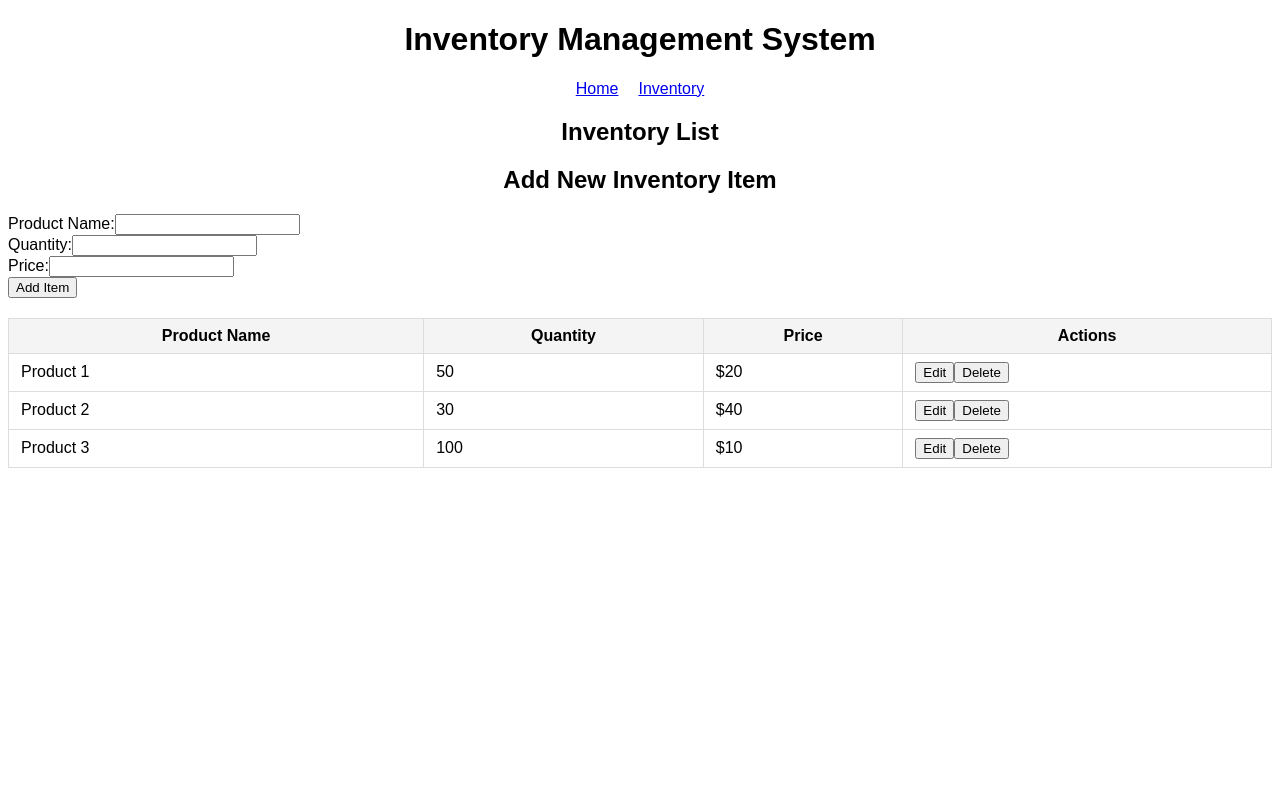
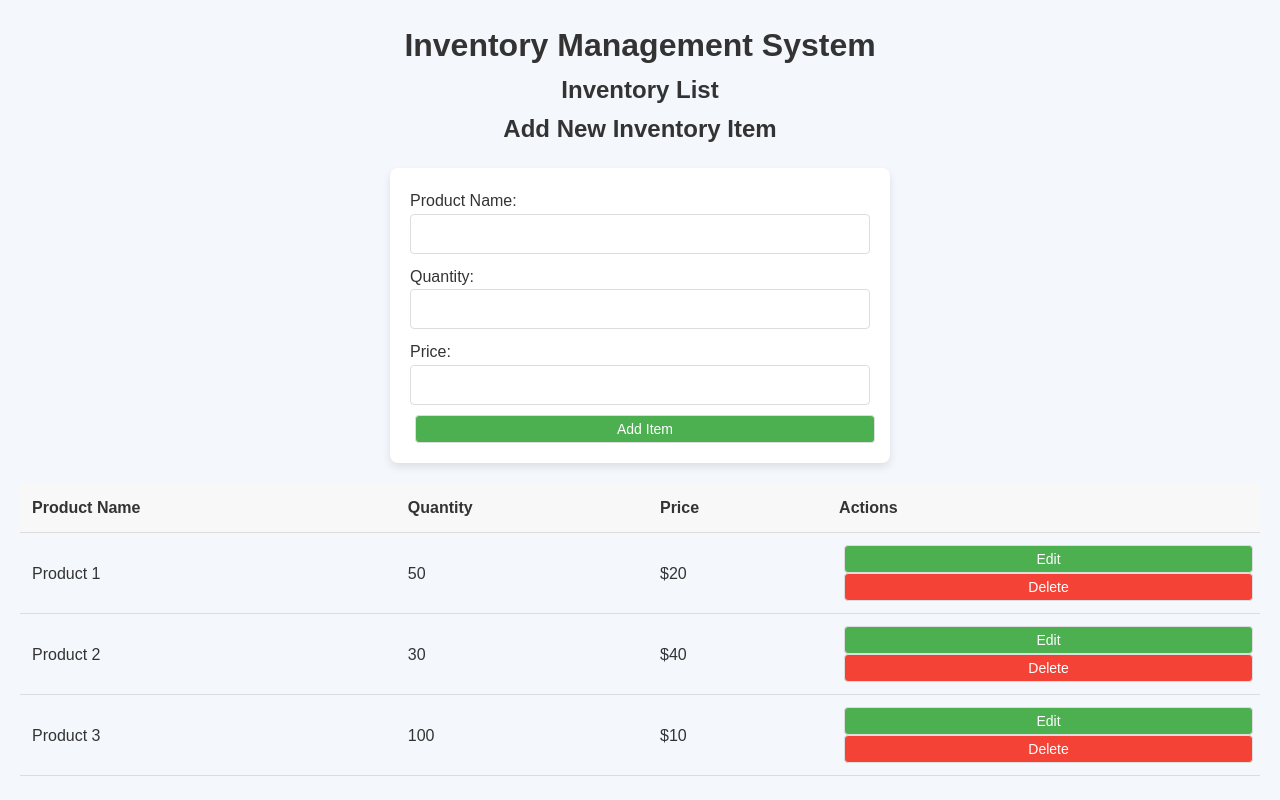
Before and after one commit to muddathirjulie/Inventory-System, a React (Create React App) app: page /inventory in a window 1280 px wide. Built offline with nearby package versions, Linux system fonts and the light colour scheme.

Commit message:
styling updates

```diff
--- a/src/App.js
+++ b/src/App.js
@@ -1,30 +1,19 @@
 import React from 'react';
-import { BrowserRouter, Routes, Route, Link } from 'react-router-dom';
+import { BrowserRouter as Router, Routes, Route } from 'react-router-dom';
 import Inventory from './Pages/Inventory';
-import './styles.css';
-
+import './styles.css';  // Importing the global styles
 
 function App() {
   return (
-    <BrowserRouter>
+    <Router>
       <div>
         <h1>Inventory Management System</h1>
-        <nav>
-          <ul>
-            <li>
-              <Link to="/">Home</Link>
-            </li>
-            <li>
-              <Link to="/inventory">Inventory</Link>
-            </li>
-          </ul>
-        </nav>
         <Routes>
           <Route path="/" element={<Home />} />
           <Route path="/inventory" element={<Inventory />} />
         </Routes>
       </div>
-    </BrowserRouter>
+    </Router>
   );
 }
 
--- a/src/Pages/Inventory.js
+++ b/src/Pages/Inventory.js
@@ -31,11 +31,11 @@ function Inventory() {
   };
 
   return (
-    <div>
+    <div className="inventory-container">
       <h2>Inventory List</h2>
       <AddInventoryItem addItem={addItem} />
       {editingItem && (
-        <div>
+        <div className="edit-form">
           <h2>Edit Item</h2>
           <form onSubmit={(e) => { e.preventDefault(); saveItem(editingItem); }}>
             <input
@@ -73,8 +73,8 @@ function Inventory() {
               <td>{item.quantity}</td>
               <td>${item.price}</td>
               <td>
-                <button onClick={() => startEditing(item)}>Edit</button>
-                <button onClick={() => deleteItem(item.id)}>Delete</button>
+                <button className="edit" onClick={() => startEditing(item)}>Edit</button>
+                <button className="delete" onClick={() => deleteItem(item.id)}>Delete</button>
               </td>
             </tr>
           ))}
--- a/src/styles.css
+++ b/src/styles.css
@@ -1,11 +1,57 @@
+/* src/styles.css */
+
+/* Reset some default browser styles */
+* {
+  margin: 0;
+  padding: 0;
+  box-sizing: border-box;
+}
+
 body {
-  font-family: Arial, sans-serif;
+  font-family: 'Arial', sans-serif;
+  background-color: #f4f7fc;
+  color: #333;
+  line-height: 1.6;
+  padding: 20px;
 }
 
 h1, h2 {
+  color: #333;
   text-align: center;
 }
 
+/* Basic styling for forms */
+form {
+  max-width: 500px;
+  margin: 20px auto;
+  padding: 20px;
+  background-color: #fff;
+  border-radius: 8px;
+  box-shadow: 0 4px 8px rgba(0, 0, 0, 0.1);
+}
+
+input[type="text"],
+input[type="number"],
+button {
+  width: 100%;
+  padding: 10px;
+  margin-bottom: 10px;
+  border: 1px solid #ddd;
+  border-radius: 4px;
+  font-size: 16px;
+}
+
+button {
+  background-color: #4CAF50;
+  color: #fff;
+  cursor: pointer;
+}
+
+button:hover {
+  background-color: #45a049;
+}
+
+/* Table styling */
 table {
   width: 100%;
   margin-top: 20px;
@@ -13,25 +59,57 @@ table {
 }
 
 th, td {
-  padding: 8px 12px;
-  border: 1px solid #ddd;
+  padding: 12px;
+  text-align: left;
+  border-bottom: 1px solid #ddd;
 }
 
 th {
-  background-color: #f4f4f4;
+  background-color: #f8f8f8;
+  font-weight: bold;
 }
 
-nav {
-  text-align: center;
-  margin-top: 20px;
+tr:hover {
+  background-color: #f1f1f1;
 }
 
-ul {
-  list-style-type: none;
-  padding: 0;
+/* Styling for action buttons (Edit, Delete) */
+button {
+  padding: 5px 10px;
+  margin: 0 5px;
+  font-size: 14px;
 }
 
-li {
-  display: inline;
-  margin: 0 10px;
+button:active {
+  transform: scale(0.98);
 }
+
+button.delete {
+  background-color: #f44336;
+}
+
+button.delete:hover {
+  background-color: #e53935;
+}
+
+button.edit {
+  background-color: #4CAF50;
+}
+
+button.edit:hover {
+  background-color: #45a049;
+}
+
+@media (max-width: 768px) {
+  table {
+    font-size: 14px;
+  }
+
+  input[type="text"], input[type="number"], button {
+    font-size: 14px;
+  }
+
+  .inventory-container {
+    padding: 10px;
+  }
+}
```
